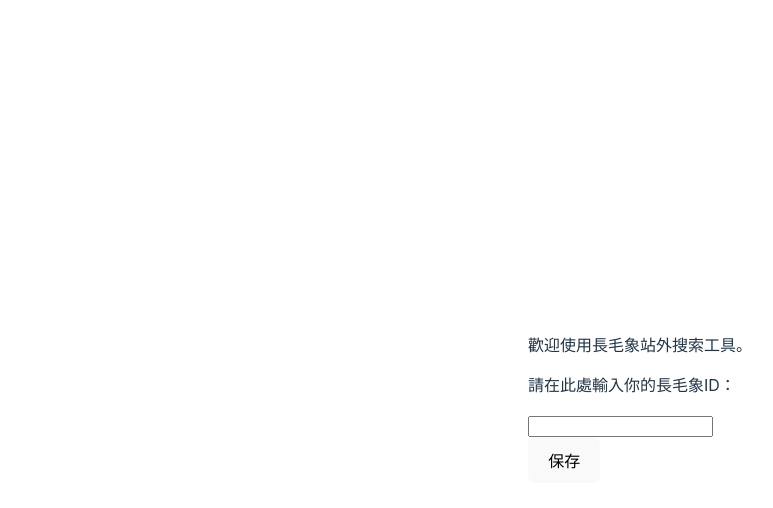
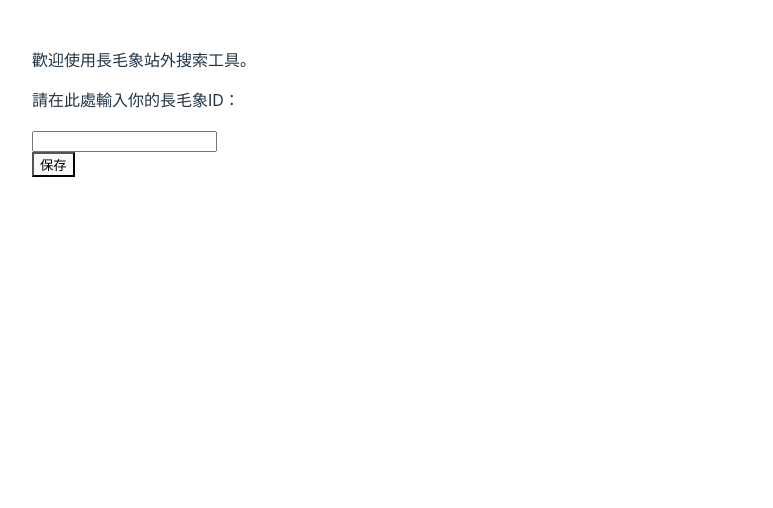
Before and after one commit to mastodon-mini-search/mastodon-mini-search, a Vue app: page / in a window 1280 px wide. Shown: the top 508 px of the page, without its empty margins (0-773 px from the left). Built offline with nearby package versions, Linux system fonts and the light colour scheme.

Commit message:
add Searcher

```diff
--- a/src/components/Loader.vue
+++ b/src/components/Loader.vue
@@ -13,9 +13,14 @@
 import createIndex from '../functions/createIndex'
 import { StatusStore } from '../models/StatusStore'
 import { ref } from 'vue'
+import MiniSearch from 'minisearch'
 
 const props = defineProps<{
   store: StatusStore
+}>()
+
+const emit = defineEmits<{
+  (e: 'loadComplete', store: StatusStore, index: MiniSearch): void
 }>()
 
 const count = ref(Object.keys(props.store.statuses).length)
@@ -24,6 +29,7 @@
   await fetchStatuses(props.store, function() {
     count.value = Object.keys(props.store.statuses).length
   })
+  emit('loadComplete', props.store, createIndex(props.store))
 }
 </script>
 
--- a/src/components/Main.vue
+++ b/src/components/Main.vue
@@ -1,22 +1,41 @@
 <template>
   <Setup v-if="!store" @setupComplete="saveStoreCreated"/>
-  <Loader v-if="store" :store="store"/>
+  <Loader v-if="store" :store="store" @loadComplete="saveStoreAndIndex"/>
+  <Searcher v-if="index" :index="index" @searchComplete="saveResults"/>
+  <Results v-if="store && results.length > 0" :results="results" :store="store"/>
 </template>
 
 <script setup lang="ts">
 import Setup from "./Setup.vue"
-import { shallowRef, ShallowRef } from "vue"
+import { shallowRef, ShallowRef, reactive } from "vue"
 import { StatusStore } from "../models/StatusStore"
 import loadStore from "../functions/loadStore"
 import saveStore from "../functions/saveStore"
 import Loader from './Loader.vue'
+import MiniSearch, { SearchResult } from 'minisearch'
+import Filter from './Filter.vue'
+import Searcher from './Searcher.vue'
+import Results from './Results.vue'
 
 const store: ShallowRef<StatusStore | undefined> = shallowRef(await loadStore())
+const index: ShallowRef<MiniSearch | undefined> = shallowRef(undefined)
+const filter = reactive({})
+const results: ShallowRef<SearchResult[]> = shallowRef([])
+
 function saveStoreCreated(storeCreated: StatusStore) {
   saveStore(storeCreated)
   store.value = storeCreated
 }
 
+function saveStoreAndIndex(storeToSave: StatusStore, indexToSave: MiniSearch) {
+  saveStore(storeToSave)
+  store.value = storeToSave
+  index.value = indexToSave
+}
+
+function saveResults(rs: SearchResult[]) {
+  results.value = rs
+}
 
 </script>
 
--- a/src/components/ResultItem.vue
+++ b/src/components/ResultItem.vue
@@ -1,15 +1,22 @@
 <template>
   <article>
-    {{ props.status.content }}
+    <div v-html="status.content"></div>
+    <hr>
+    {{ props.result.id }}
   </article>
 </template>
 
 <script setup lang="ts">
-import { StatusDocument } from '../models/StatusStore'
+import { StatusStore } from '../models/StatusStore'
+import { SearchResult } from 'minisearch'
+import { computed } from 'vue'
+
 const props = defineProps<{
-  uri: string
-  status: StatusDocument
+  result: SearchResult
+  store: StatusStore
 }>()
+
+const status = computed(() => props.store.statuses[props.result.id])
 </script>
 
 <style scoped>
--- a/src/components/Results.vue
+++ b/src/components/Results.vue
@@ -1,8 +1,21 @@
 <template>
-
+  <ul>
+    <li v-for="result in props.results" :key="result.id">
+      <ResultItem :result="result" :store="store"/>
+    </li>
+  </ul>
 </template>
 
 <script setup lang="ts">
+import { StatusStore } from '../models/StatusStore'
+import { SearchResult } from 'minisearch'
+import ResultItem from './ResultItem.vue'
+
+const props = defineProps<{
+  store: StatusStore,
+  results: SearchResult[]
+}>()
+
 
 </script>
 
--- a/src/components/Searcher.vue
+++ b/src/components/Searcher.vue
@@ -1,11 +1,27 @@
 <template>
   <div>
-
+    <input type="text" v-model="query">
+    <BlockingButton :click="doSearch">搜索</BlockingButton>
   </div>
 </template>
 
 <script setup lang="ts">
+import { ref } from 'vue'
+import BlockingButton from './BlockingButton.vue'
+import MiniSearch, { SearchResult } from 'minisearch'
 
+const props = defineProps<{
+  index: MiniSearch
+}>()
+const emit = defineEmits<{
+  (e: 'searchComplete', results: SearchResult[]): void
+}>()
+const query = ref('')
+
+async function doSearch() {
+  const results = props.index.search(query.value)
+  emit('searchComplete', results)
+}
 </script>
 
 <style scoped>
--- a/src/style.css
+++ b/src/style.css
@@ -24,8 +24,6 @@
 
 body {
   margin: 0;
-  display: flex;
-  place-items: center;
   min-width: 320px;
   min-height: 100vh;
 }
@@ -33,25 +31,6 @@
 h1 {
   font-size: 3.2em;
   line-height: 1.1;
-}
-
-button {
-  border-radius: 8px;
-  border: 1px solid transparent;
-  padding: 0.6em 1.2em;
-  font-size: 1em;
-  font-weight: 500;
-  font-family: inherit;
-  background-color: #1a1a1a;
-  cursor: pointer;
-  transition: border-color 0.25s;
-}
-button:hover {
-  border-color: #646cff;
-}
-button:focus,
-button:focus-visible {
-  outline: 4px auto -webkit-focus-ring-color;
 }
 
 .card {
```
